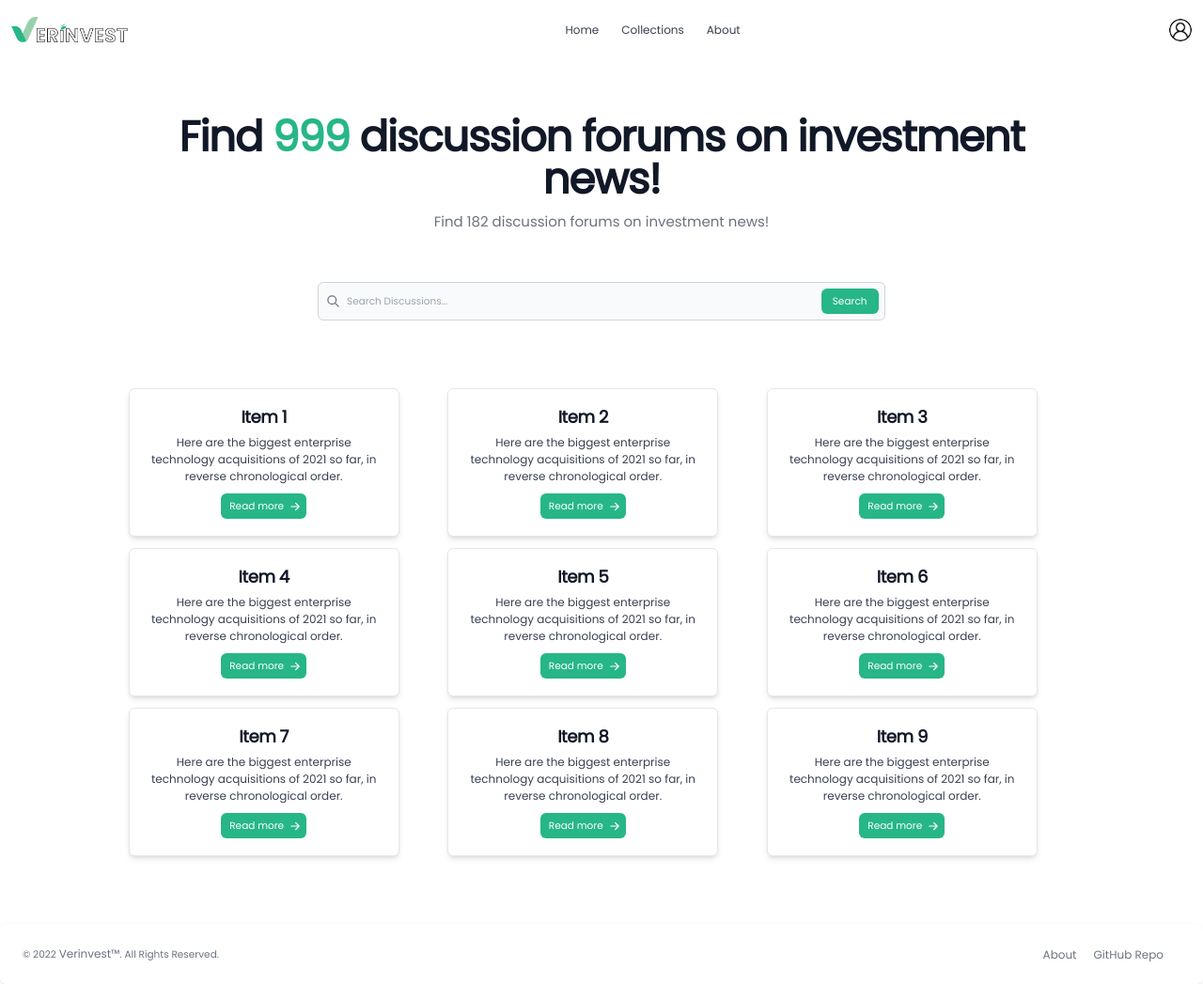
After one commit to jeremyalv/verinvest-tk-pbp-b03, a Django app: page /collections/forum/ in a window 1280 px wide. The commit adds this page. Shown: the whole page at 94% size. Run offline with Django 4.2, Linux system fonts and the light colour scheme; some libraries are stand-ins or nearby versions.

Commit message:
added core logic for collection and made minor additions to other app components

```diff
--- a/collection/models.py
+++ b/collection/models.py
@@ -2,6 +2,7 @@ from django.db import models
 from django.contrib.auth.models import User
 
 class Post(models.Model):
+    post_type = models.CharField(max_length=10)
     author = models.ForeignKey(User, on_delete=models.CASCADE)
     date_created = models.DateField(auto_now_add=True)
 
--- a/collection/templates/collection.html
+++ b/collection/templates/collection.html
@@ -33,7 +33,7 @@
     <div id="collectionCards" class="w-full md:w-10/12 flex flex-col items-center justify-center">
         <div id="forumCollection" class="pb-12 md:pb-24 w-full">
             <div id="forumCollectionHeader" class="flex justify-center md:justify-start hover:underline hover:decoration-primary pb-4 md:pb-8">
-                <a href="#" class="text-3xl md:text-4xl font-bold dark:text-white pr-4 inline-flex justify-center items-center py-3 px-5 text-base font-medium text-center text-black focus:ring-4 focus:ring-primary dark:focus:ring-primary">
+                <a href="{% url 'collection:forum' %}" class="text-3xl md:text-4xl font-bold dark:text-white pr-4 inline-flex justify-center items-center py-3 px-5 text-base font-medium text-center text-black">
                     Forum
                     <svg xmlns="http://www.w3.org/2000/svg" fill="none" viewBox="0 0 24 24" stroke-width="1.5" stroke="currentColor" class="w-6 h-6 ml-2">
                         <path stroke-linecap="round" stroke-linejoin="round" d="M13.5 6H5.25A2.25 2.25 0 003 8.25v10.5A2.25 2.25 0 005.25 21h10.5A2.25 2.25 0 0018 18.75V10.5m-10.5 6L21 3m0 0h-5.25M21 3v5.25" />
@@ -41,7 +41,7 @@
                 </a>
             </div>
 
-            <div id="forumCollecionBody" class="flex flex-col items-center md:grid md:grid-cols-3 md:grid-flow-row md:gap-4">
+            <div id="forumCollectionBody" class="flex flex-col items-center md:grid md:grid-cols-3 md:grid-flow-row md:gap-4">
                 {% for i in "123456789"|make_list %}
                     <div class="p-6 max-w-sm bg-white rounded-lg border border-gray-200 shadow-md dark:bg-gray-800 dark:border-gray-700">
                         <a href="#">
@@ -60,7 +60,7 @@
         <div id="edukasiCollection" class="pb-12 md:pb-24 w-full">
             <div id="edukasiCollectionHeader" class="flex justify-center md:justify-start hover:underline hover:decoration-primary pb-4 md:pb-8 ">
                 <!-- TO CONVERT AS LINK -->
-                  <a href="#" class="text-3xl md:text-4xl font-bold dark:text-white pr-4 inline-flex justify-center items-center py-3 px-5 text-base font-medium text-center text-black focus:ring-4 focus:ring-primary dark:focus:ring-primary">
+                  <a href="{% url 'collection:education' %}" class="text-3xl md:text-4xl font-bold dark:text-white pr-4 inline-flex justify-center items-center py-3 px-5 text-base font-medium text-center text-black">
                     Education
                     <svg xmlns="http://www.w3.org/2000/svg" fill="none" viewBox="0 0 24 24" stroke-width="1.5" stroke="currentColor" class="w-6 h-6 ml-2">
                         <path stroke-linecap="round" stroke-linejoin="round" d="M13.5 6H5.25A2.25 2.25 0 003 8.25v10.5A2.25 2.25 0 005.25 21h10.5A2.25 2.25 0 0018 18.75V10.5m-10.5 6L21 3m0 0h-5.25M21 3v5.25" />
--- /dev/null
+++ b/collection/templates/forum.html
@@ -0,0 +1,53 @@
+{% extends 'base.html' %}
+
+{% load static %}
+
+{% block meta %}
+{% endblock meta %}
+
+{% block content %}
+
+<div id="collectionContainer" class="flex flex-col justify-center items-center text-center px-12">
+    <div id="collectionHeader" class="w-full md:w-10/12 pb-4 md:pb-12">
+        <h1 class="mb-4 text-4xl font-extrabold tracking-tight leading-none text-gray-900 md:text-5xl lg:text-6xl dark:text-white">
+            Find
+            <span class="inline-block h-full text-4xl md:text-5xl lg:text-6xl text-primary dark:text-white">999</span>
+            discussion forums on investment news!
+        </h1>
+        <p class="mb-6 text-lg font-normal text-gray-500 lg:text-xl sm:px-16 xl:px-48 dark:text-gray-400">Find 182 discussion forums on investment news!</p>
+    </div>
+
+    <div id="collectionSearch" class="w-full md:w-6/12 pb-12 md:pb-24">
+        <form>
+            <label for="default-search" class="mb-2 text-sm font-medium text-gray-900 sr-only dark:text-gray-300">Search</label>
+            <div class="relative">
+                <div class="flex absolute inset-y-0 left-0 items-center pl-3 pointer-events-none">
+                    <svg aria-hidden="true" class="w-5 h-5 text-gray-500 dark:text-gray-400" fill="none" stroke="currentColor" viewBox="0 0 24 24" xmlns="http://www.w3.org/2000/svg"><path stroke-linecap="round" stroke-linejoin="round" stroke-width="2" d="M21 21l-6-6m2-5a7 7 0 11-14 0 7 7 0 0114 0z"></path></svg>
+                </div>
+                <input type="search" id="default-search" class="block p-4 pl-10 w-full text-sm text-gray-900 bg-gray-50 rounded-lg border border-gray-300 focus:ring-blue-500 focus:border-blue-500 dark:bg-gray-700 dark:border-gray-600 dark:placeholder-gray-400 dark:text-white dark:focus:ring-blue-500 dark:focus:border-blue-500" placeholder="Search Discussions..." required="">
+                <button type="submit" class="text-white absolute right-2.5 bottom-2.5 bg-primary hover:bg-primary focus:ring-4 focus:outline-none focus:ring-blue-300 font-medium rounded-lg text-sm px-4 py-2 dark:bg-primary dark:hover:bg-primary dark:focus:ring-blue-800">Search</button>
+            </div>
+        </form>
+    </div>
+
+    <div id="collectionCards" class="w-full md:w-10/12 flex flex-col items-center justify-center">
+        <div id="forumCollection" class="pb-12 md:pb-24 w-full">
+            <div id="forumCollectionBody" class="flex flex-col items-center md:grid md:grid-cols-3 md:grid-flow-row md:gap-4">
+                {% for i in "123456789"|make_list %}
+                    <div class="p-6 max-w-sm bg-white rounded-lg border border-gray-200 shadow-md dark:bg-gray-800 dark:border-gray-700">
+                        <a href="#">
+                            <h5 class="mb-2 text-2xl font-bold tracking-tight text-gray-900 dark:text-white">Item {{ i }}</h5>
+                        </a>
+                        <p class="mb-3 font-normal text-gray-700 dark:text-gray-400">Here are the biggest enterprise technology acquisitions of 2021 so far, in reverse chronological order.</p>
+                        <a href="#" class="inline-flex items-center py-2 px-3 text-sm font-medium text-center text-white bg-primary rounded-lg hover:bg-primary focus:ring-4 focus:outline-none focus:ring-blue-300 dark:bg-primary dark:hover:bg-primary dark:focus:ring-blue-800">
+                            Read more
+                            <svg aria-hidden="true" class="ml-2 -mr-1 w-4 h-4" fill="currentColor" viewBox="0 0 20 20" xmlns="http://www.w3.org/2000/svg"><path fill-rule="evenodd" d="M10.293 3.293a1 1 0 011.414 0l6 6a1 1 0 010 1.414l-6 6a1 1 0 01-1.414-1.414L14.586 11H3a1 1 0 110-2h11.586l-4.293-4.293a1 1 0 010-1.414z" clip-rule="evenodd"></path></svg>
+                        </a>
+                    </div>
+                {% endfor %}
+            </div>
+        </div>
+    </div>
+
+</div>
+{% endblock content %}
--- a/collection/urls.py
+++ b/collection/urls.py
@@ -1,8 +1,10 @@
 from django.urls import path
-from collection.views import (show_collection)
+from collection.views import (show_collection, forum_archive, education_archive)
 
 app_name = 'collection'
 
 urlpatterns = [
     path('', show_collection, name='show_collection'),
+    path('forum/', forum_archive, name='forum'),
+    path('education/', education_archive, name='education'),
 ]
--- a/collection/views.py
+++ b/collection/views.py
@@ -1,9 +1,42 @@
 from http.client import HTTPResponse
 from django.shortcuts import render
 from django.http import HttpResponse, HttpResponseRedirect
+from collection.models import Post, Comment
 
 # @login_required
 def show_collection(request):
     context = {}
 
     return render(request, 'collection.html', context)
+
+# login required
+def forum_archive(request):
+
+    return render(request, 'forum.html')
+
+# login required
+def education_archive(request):
+
+    return render(request, 'education.html')
+
+""" fixed ver
+# login required
+def forum_archive(request):
+    forum_posts = Post.objects.filter(post_type='forum')
+
+    context = {
+        'forum_posts':forum_posts,
+    }
+
+    return render(request, 'forum.html', context)
+
+# login required
+def education_archive(request):
+    education_posts = Post.objects.filter(post_type='education')
+
+    context = {
+        'education_posts':education_posts,
+    }
+
+    return render(request, 'education.html', context)
+"""
--- a/landing_page/templates/index.html
+++ b/landing_page/templates/index.html
@@ -8,9 +8,9 @@
 {% block content %}
 
 <div class="flex flex-col justify-center items-center text-center px-12">
-    <h1 class="mb-4 text-4xl font-extrabold tracking-tight leading-none text-gray-900 md:text-5xl lg:text-6xl dark:text-white">We invest in the world’s potential</h1>
-    <p class="mb-6 text-lg font-normal text-gray-500 lg:text-xl sm:px-16 xl:px-48 dark:text-gray-400">Here at Flowbite we focus on markets where technology, innovation, and capital can unlock long-term value and drive economic growth.</p>
-    <a href="#" class="inline-flex justify-center items-center py-3 px-5 text-base font-medium text-center text-primary bg-white border border-primary rounded-lg hover:bg-primary hover:text-white focus:ring-4 focus:ring-primary dark:focus:ring-primary">
+    <h1 class="mb-4 text-4xl font-extrabold tracking-tight leading-none text-gray-900 md:text-5xl lg:text-6xl dark:text-white">We Help People Avoid Scam Investments</h1>
+    <p class="mb-6 text-lg font-normal text-gray-500 lg:text-xl sm:px-16 xl:px-48 dark:text-gray-400">Lorem ipsum dolor sit amet consectetur, adipisicing elit. Temporibus, fugit! Officia doloribus omnis amet iure aperiam expedita, porro atque aliquid.</p>
+    <a href="#" class="inline-flex justify-center items-center py-3 px-5 text-base md:text-lg font-bold font-medium text-center text-primary bg-white border border-primary rounded-lg hover:bg-primary hover:text-white focus:ring-4 focus:ring-primary dark:focus:ring-primary">
         Learn more
         <svg class="ml-2 -mr-1 w-5 h-5" fill="currentColor" viewBox="0 0 20 20" xmlns="http://www.w3.org/2000/svg"><path fill-rule="evenodd" d="M10.293 3.293a1 1 0 011.414 0l6 6a1 1 0 010 1.414l-6 6a1 1 0 01-1.414-1.414L14.586 11H3a1 1 0 110-2h11.586l-4.293-4.293a1 1 0 010-1.414z" clip-rule="evenodd"></path></svg>
     </a>
--- a/templates/base.html
+++ b/templates/base.html
@@ -57,11 +57,11 @@
           <div id="userDropdown" class="hidden absolute top-full right-0 -ml-4 z-50 my-4 text-base list-none bg-white rounded divide-y divide-gray-100 shadow dark:bg-gray-700 dark:divide-gray-600" id="user-dropdown" data-popper-reference-hidden="" data-popper-escaped="" data-popper-placement="bottom">
             <div class="py-3 px-4">
               <span class="block text-sm text-gray-900 dark:text-white">Bonnie Green</span>
-              <span class="block text-sm font-medium text-gray-500 truncate dark:text-gray-400">name@flowbite.com</span>
+              <span class="block text-sm font-medium text-gray-500 truncate dark:text-gray-400">Domain Expert</span>
             </div>
             <ul class="py-1" aria-labelledby="user-menu-button">
               <li>
-                <a href="#" class="block py-2 px-4 text-sm text-gray-700 hover:bg-gray-100 dark:hover:bg-gray-600 dark:text-gray-200 dark:hover:text-white">Dashboard</a>
+                <a href="#" class="block py-2 px-4 text-sm text-gray-700 hover:bg-gray-100 dark:hover:bg-gray-600 dark:text-gray-200 dark:hover:text-white">Profile</a>
               </li>
               <li>
                 <a href="#" class="block py-2 px-4 text-sm text-gray-700 hover:bg-gray-100 dark:hover:bg-gray-600 dark:text-gray-200 dark:hover:text-white">Sign out</a>
@@ -98,14 +98,14 @@
 
 
 <footer class="mt-auto px-12 p-6 bg-white rounded-lg shadow md:flex md:items-center md:justify-between md:p-8 dark:bg-gray-800 bottom-0">
-  <span class="text-sm text-gray-500 sm:text-center dark:text-gray-400">© 2022 <a href="#" class="hover:underline">Verinvest™</a>. All Rights Reserved.
+  <span class="text-sm text-gray-500 sm:text-center dark:text-gray-400">© 2022 <a href="/" class="hover:underline">Verinvest™</a>. All Rights Reserved.
   </span>
   <ul class="flex flex-wrap items-center mt-3 text-sm text-gray-500 dark:text-gray-400 sm:mt-0">
       <li>
           <a href="#" class="mr-4 hover:underline md:mr-6 ">About</a>
       </li>
       <li>
-          <a href="#" class="mr-4 hover:underline md:mr-6">GitHub Repo</a>
+          <a href="https://github.com/jeremyalv/verinvest-tk-pbp-b03" target="_blank" class="mr-4 hover:underline md:mr-6">GitHub Repo</a>
       </li>
   </ul>
 </footer>
```
Also changed, not shown: about/templates/about.html (+5 -2 lines), collection/templates/education.html (added, +53 -0 lines).
